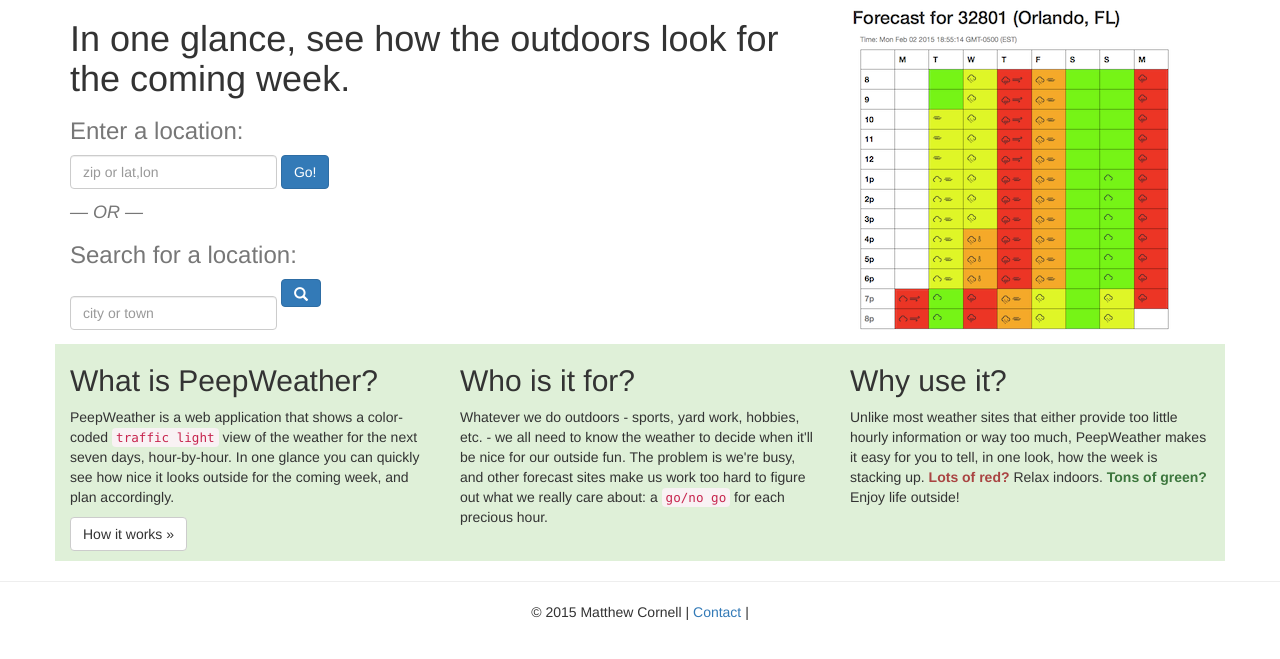
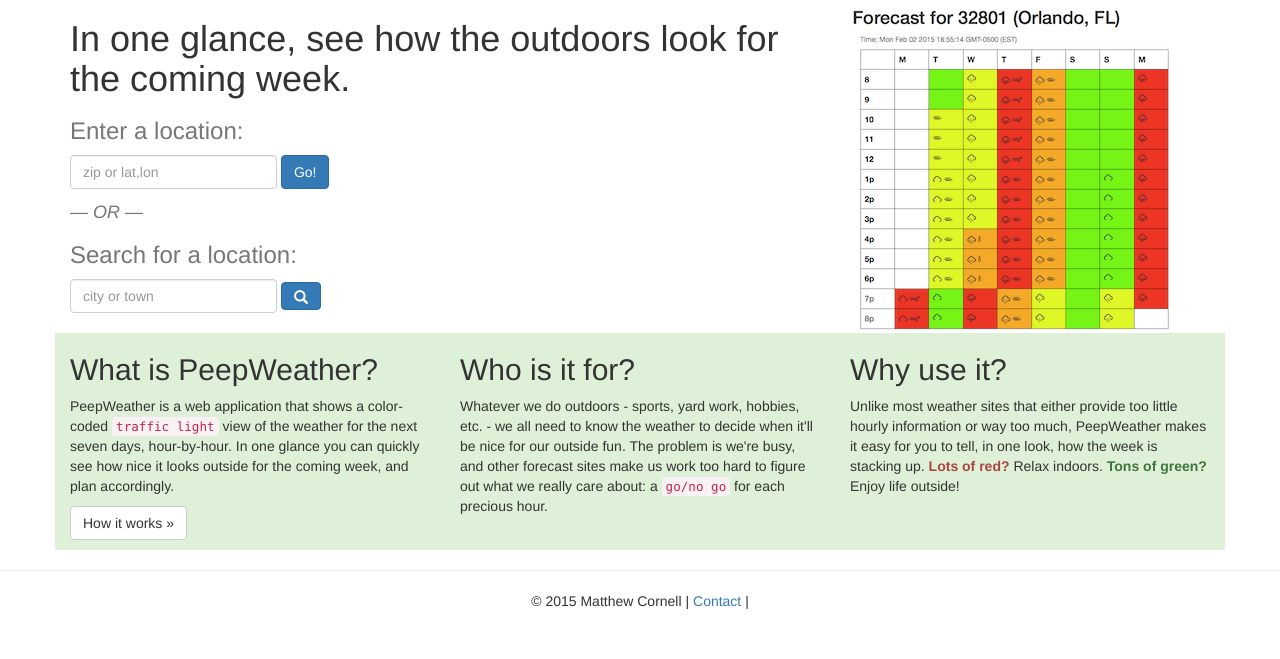
Before and after one commit to matthewcornell/peepweather, a Flask app: page / in a window 1280 px wide. Shown: the part 73-732 px from the top of the page. Run offline with Flask 2, Linux system fonts and the light colour scheme; some libraries are stand-ins or nearby versions.

Commit message:
removed nasty vertical-align that was causing offset search button

```diff
--- a/app/templates/index.html
+++ b/app/templates/index.html
@@ -142,6 +142,14 @@
             jQueryEventObj.target.submit();
         });
 
+        /*
+         remove inserted style from #search_field because it contains "vertical-align: top", which screws up
+         positioning of field and button. REF:
+         http://stackoverflow.com/questions/18059161/css-issue-on-twitter-typeahead-with-bootstrap-3
+         http://stackoverflow.com/questions/4036857/jquery-remove-style-added-with-css-function#4036868
+         */
+        $("#search_field").css("vertical-align", "")
+
     </script>
 
 
```
